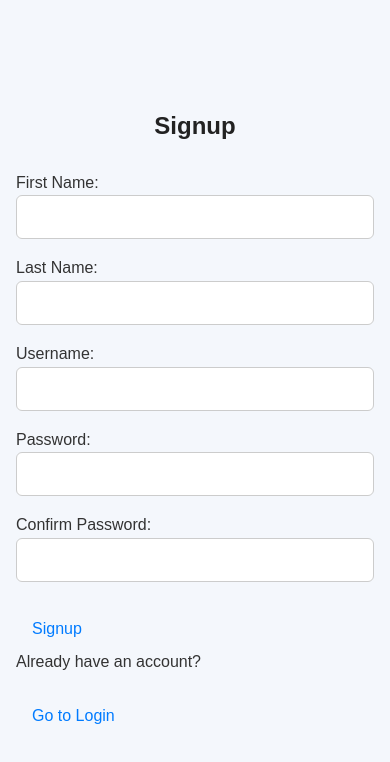
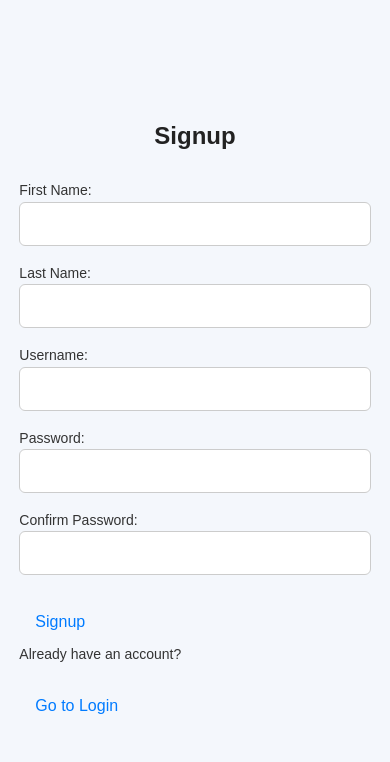
Before and after one commit to gamakgrover2002/Authentication-Node.js, a React (Vite) app in the folder frontend/: page /signup in a window 390 px wide. Shown: the top 762 px of the page. Built offline with nearby package versions, Linux system fonts and the light colour scheme.

Commit message:
css updates

```diff
--- a/frontend/src/App.css
+++ b/frontend/src/App.css
@@ -78,7 +78,6 @@
 
 /* ===== Logout Button (Top-Right) ===== */
 .logout-button {
-
   background-color: #ff4d4f;
   padding: 0.3rem 0.6rem;
   font-size: 0.75rem;
@@ -120,7 +119,6 @@
   flex-direction: column;
 }
 
-
 .user-container {
   position: relative;
   padding: 2rem;
@@ -128,7 +126,6 @@
   min-height: 100vh;
   font-family: Arial, sans-serif;
 }
-
 
 .user-name {
   font-size: 1.5rem;
@@ -138,9 +135,14 @@
 
 /* ===== Responsive Design ===== */
 @media (max-width: 480px) {
+  body {
+    font-size: 14px; /* Slightly smaller font size for better readability */
+  }
+
   .container,
   .user-card {
     padding: 1.5rem;
+    margin: 0.5rem; /* Slightly reduced margins */
   }
 
   h2,
@@ -151,7 +153,13 @@
   .user-name {
     font-size: 1.2rem;
   }
+
+  .link_button {
+    font-size: 14px;
+  }
 }
+
+/* ===== Link Buttons ===== */
 .link_button {
   display: inline-block;
   padding: 8px 16px;
@@ -179,3 +187,32 @@
 .link_button.navigate-btn {
   margin-top: 20px;
 }
+
+/* ===== Buttons Styled as Links ===== */
+button.link_button {
+  padding: 10px 20px;
+  background-color: transparent;
+  color: #007BFF;
+  border: 1px solid #007BFF;
+  font-size: 1rem;
+  border-radius: 6px;
+  cursor: pointer;
+  transition: background-color 0.3s, color 0.3s;
+}
+
+button.link_button:hover {
+  background-color: #007BFF;
+  color: white;
+}
+
+button.link_button:focus {
+  outline: none;
+  background-color: #0056b3;
+  color: white;
+}
+
+/* ===== Input Field Placeholder Styling ===== */
+input::placeholder {
+  color: #999;
+  font-style: italic;
+}
```
